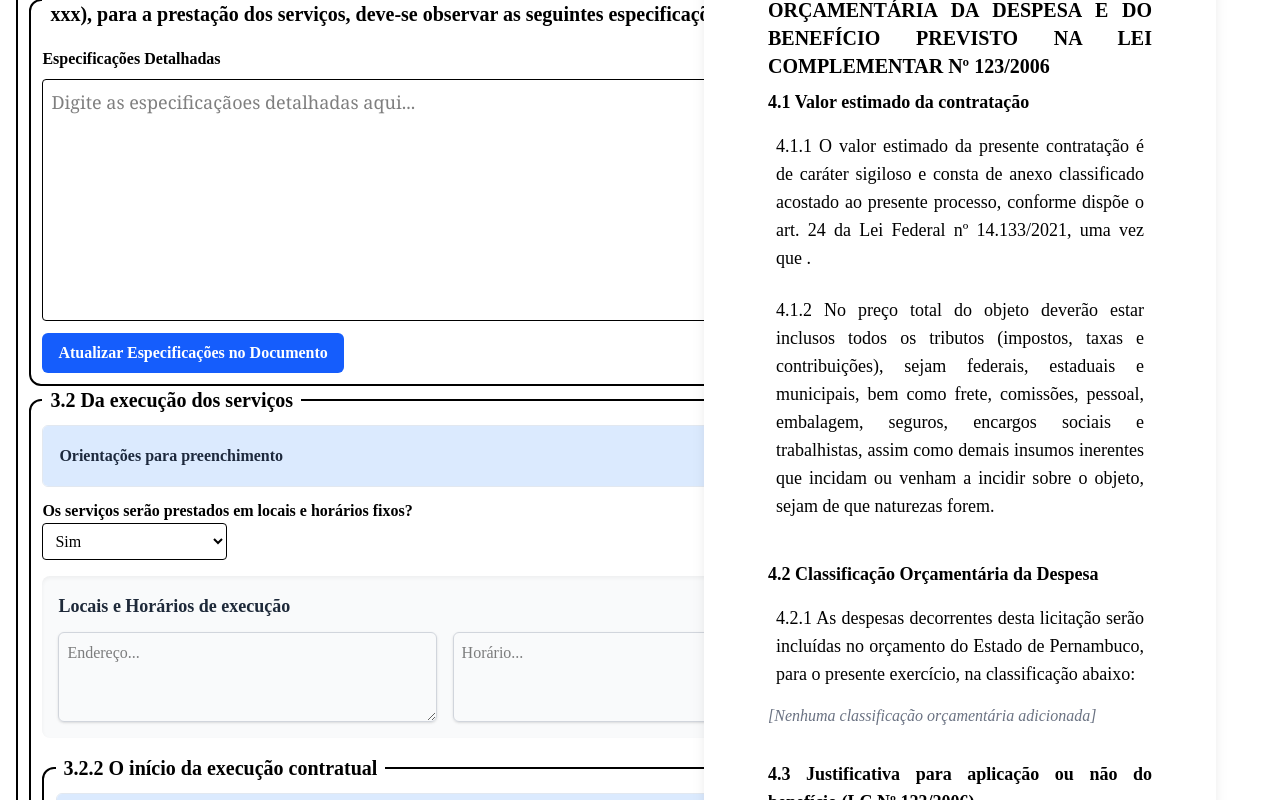
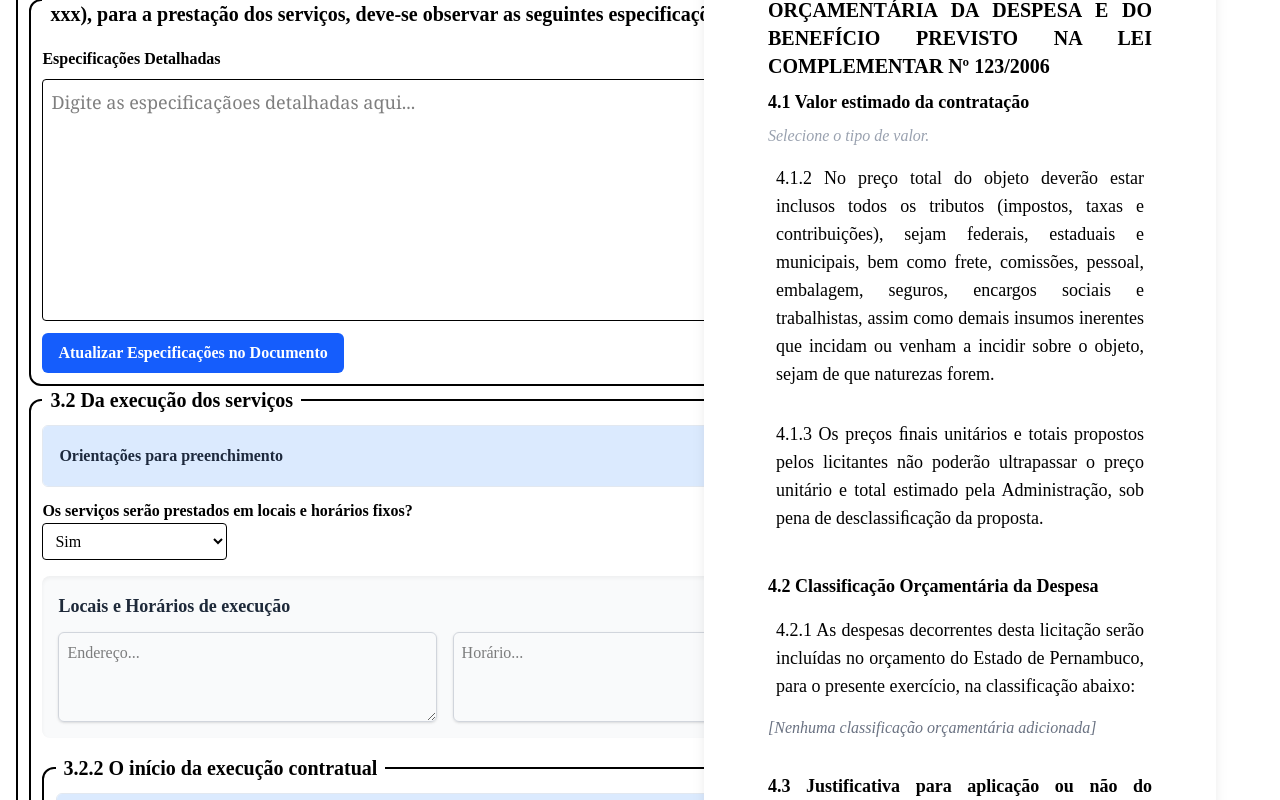
Before and after one commit to devpabloh/tr-servico, a React (Vite) app: page / in a window 1280 px wide. Shown: the part 2760-3560 px from the top of the page. Built offline with nearby package versions, Linux system fonts and the light colour scheme.

Commit message:
"fix: tirando o storage key"

```diff
--- a/src/App.tsx
+++ b/src/App.tsx
@@ -9,11 +9,9 @@ import type {
   LocalHorario,
   ClassificacaoOrcamentaria,
   AtorGestaoContrato,
-  OutroAnexo
+  OutroAnexo,
+  FormDataCompleto
 } from './types/types';
-
-
-const STORAGE_KEY = 'documento_consorcio_data'
 
   const defaultFormData = {
     // 1.1 Formação de registro de preço
@@ -159,7 +157,7 @@ const STORAGE_KEY = 'documento_consorcio_data'
     // 3.4 da vedação de utilização de marca/produto na execução do serviço
     necessarioCondicoesAdicionaisParaExecucaoDoObjeto: "",
     condicoesAdicionaisExecucao: "",
-    rcamentoSigiloso: "nao",
+    orcamentoSigiloso: "nao",
     tipoValorEstimado: "",
     texto_valor_estimado_nao_sigiloso: "4.1.1 O valor estimado {tipoValor} para a contratação é de R$ {valorGlobal} ({valorGlobalExtenso}) , para {prazoMeses} ({prazoMesesExtenso}) meses, sendo assim distribuídos:",
     valorEstimadoMensal: "",
@@ -320,9 +318,8 @@ const STORAGE_KEY = 'documento_consorcio_data'
     telefoneAdesao: "",
     usarLimitesAdesaoPadronizados: "sim",
     texto_adesao_sim_limites_nao_padronizados_p1: "6.7.3 Para a estimativa de quantidades a serem adquiridas por órgãos não participantes serão observados os seguintes limites:",
-    texto_adesao_sim_limites_nao_padronizados_a: "A adesão de cada órgão não poderá exceder a {limiteAdesaoTotal} % dos quantitativos registrados na Ata de Registro de Preços; ",
-    texto_adesao_sim_limites_nao_padronizados_b: "A soma de todas as adesões à Ata de Registro de Preços, não poderá exceder o {somaDeTodasAsAdesões} do quantitativo registrado.",
     somaDeTodasAsAdesões: "",
+    justificativaParaAplicacao: "",
     limiteAdesaoCadaOrgao: "",
     limiteAdesaoTotal: "",
     texto_adesao_nao: "6.7.1 Não serão admitidas adesões à Ata de Registro de Preços resultante da presente licitação por órgãos ou entidades não participantes. A não previsão de adesão por órgãos não participantes se justifica devido a {justificativaNaoAdesao}.",
@@ -437,7 +434,7 @@ const STORAGE_KEY = 'documento_consorcio_data'
   }
 
 function App() {
-  const [formData, setFormData] = useState(defaultFormData)
+  const [formData, setFormData] = useState<FormDataCompleto>(defaultFormData as FormDataCompleto)
 
   const [isEditing, setIsEditing] = useState(false)
   const [isConfirmModalOpen, setIsConfirmModalOpen] = useState(false)
```
